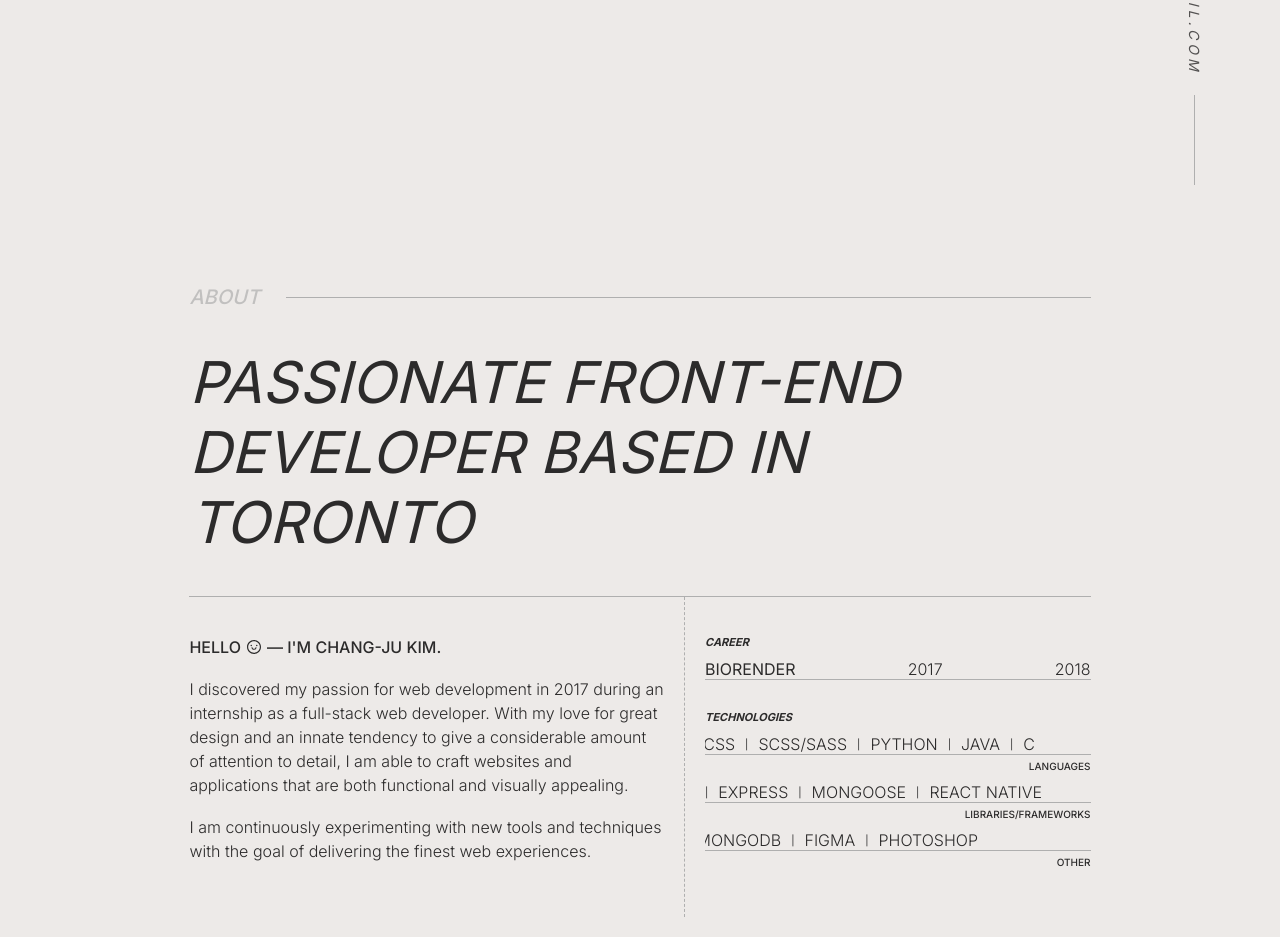
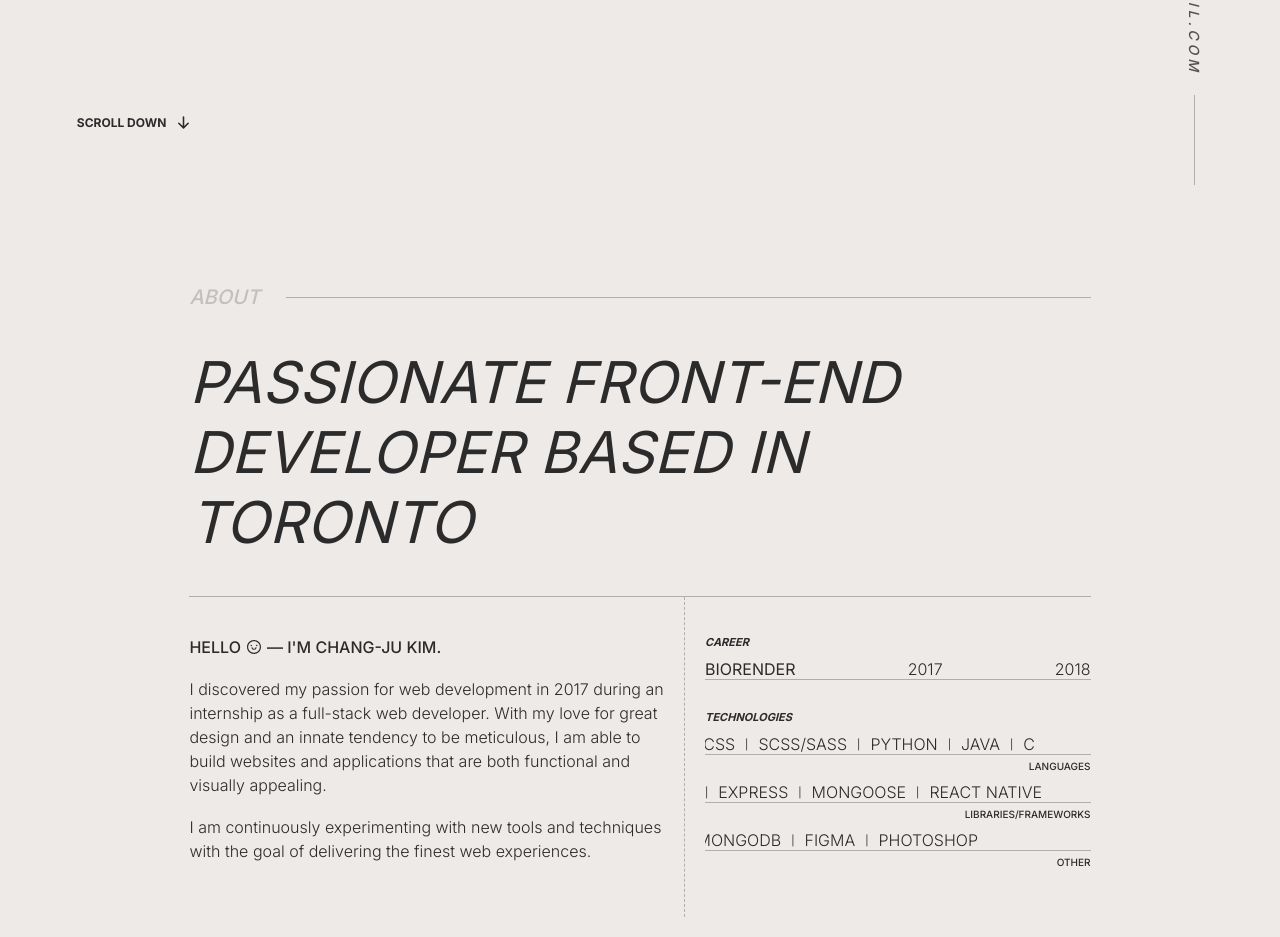
Before and after one commit to cjoak1028/portfolio-v1, a React (Create React App) app: page / in a window 1280 px wide. Shown: the part 615-1552 px from the top of the page. Built offline with nearby package versions, Linux system fonts and the light colour scheme.

Commit message:
Added scroll prompt to hero section

```diff
--- a/src/App.js
+++ b/src/App.js
@@ -17,7 +17,7 @@ function App() {
         <Section name={"about"} title={"about"} rotate={false} border={false}>
           <About />
         </Section>
-        <div className={styles.transition}>
+        <div className={styles.prompt}>
           <p>Check out some of my work </p>
           <BsArrowDownShort className={styles["arrow-icon"]} />
         </div>
--- a/src/App.module.css
+++ b/src/App.module.css
@@ -18,6 +18,7 @@
     writing-mode: vertical-rl;
     text-decoration: none;
     color: var(--c-main);
+    font-weight: var(--fw-medium);
     opacity: 0.8;
     font-style: italic;
     letter-spacing: 4px;
@@ -31,14 +32,14 @@
     background-color: var(--c-sub);
 }
 
-.transition {
+.prompt {
     display: flex;
     align-items: center;
     justify-content: flex-end;
     margin: auto;
 }
 
-.transition p {
+.prompt p {
     font-size: clamp(1rem, 1.1vw, 1.2rem);
     font-weight: var(--fw-bold);
     margin-right: .5rem;
@@ -54,7 +55,7 @@
         display: block;
     }
 
-    .transition {
+    .prompt {
         width: 80%;
         max-width: 100rem;
     }
--- a/src/components/About/About.js
+++ b/src/components/About/About.js
@@ -15,9 +15,9 @@ const About = () => {
           <p>
             I discovered my passion for web development in 2017 during an
             internship as a full-stack web developer. With my love for great
-            design and an innate tendency to give a considerable amount of
-            attention to detail, I am able to craft websites and applications
-            that are both functional and visually appealing.
+            design and an innate tendency to be meticulous, I am able to build
+            websites and applications that are both functional and visually
+            appealing.
           </p>
           <p>
             I am continuously experimenting with new tools and techniques with
--- a/src/components/Contact/Contact.module.css
+++ b/src/components/Contact/Contact.module.css
@@ -47,8 +47,8 @@
     color: var(--c-main);
 }
 
-.link-list li:not(last-child) {
-    margin-bottom: 1.8rem;
+.link-list li:not(:last-child) {
+    margin-bottom: 2.5rem;
 }
 
 .divider {
@@ -56,7 +56,7 @@
     height: 0px;
     width: 100%;
     border-top: 1px dashed var(--c-sub);
-    margin: clamp(2rem, 4vw, 5rem) 0;
+    margin: clamp(4rem, 5vw, 5rem) 0;
 }
 
 @media only screen and (min-width: 28em) {
--- a/src/components/Hero/Hero.js
+++ b/src/components/Hero/Hero.js
@@ -1,5 +1,6 @@
 import React, { useState, useEffect } from "react";
 import styles from "./Hero.module.css";
+import { BsArrowDownShort } from "react-icons/bs";
 
 const Hero = () => {
   const [date, setDate] = useState(new Date());
@@ -65,6 +66,10 @@ const Hero = () => {
             <p className={styles.email}>changju.kim10@gmail.com</p>
           </div>
         </div>
+        <div className={styles["scroll-prompt"]}>
+          <p>Scroll Down</p>
+          <BsArrowDownShort className={styles["arrow-icon"]} />
+        </div>
       </div>
     </div>
   );
--- a/src/components/Hero/Hero.module.css
+++ b/src/components/Hero/Hero.module.css
@@ -50,11 +50,11 @@ p {
 }
 
 .email {
-    /* text-transform: lowercase; */
     opacity: 0.7;
     font-style: italic;
     letter-spacing: 2px;
     font-size: clamp(1.1rem, 1.4vw, 1.4rem);
+    font-weight: var(--fw-medium);
 }
 
 .hero-image {
@@ -93,7 +93,25 @@ p {
     flex-direction: column;
 }
 
-@media only screen and (min-width: 43.75em) {
+.scroll-prompt {
+    display: flex;
+    align-items: center;
+    position: absolute;
+    bottom: clamp(3rem, 4vw, 5rem);
+    left: clamp(2rem, 6vw, 10rem);
+}
+
+.scroll-prompt p {
+    font-size: clamp(1rem, 1.1vw, 1.2rem);
+    font-weight: var(--fw-bold);
+    margin-right: 0.5rem;
+}
+
+.arrow-icon {
+    font-size: clamp(2rem, 2.3vw, 2.5rem);
+}
+
+@media only screen and (min-width: 28em) {
     .flex-container {
         flex-direction: row;
         justify-content: space-between;
```
